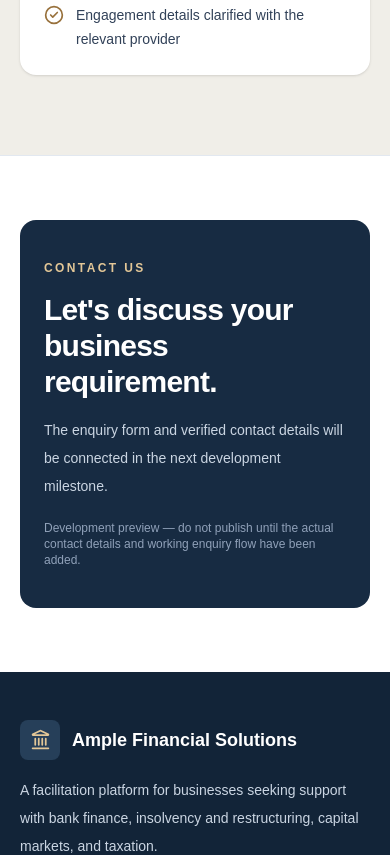
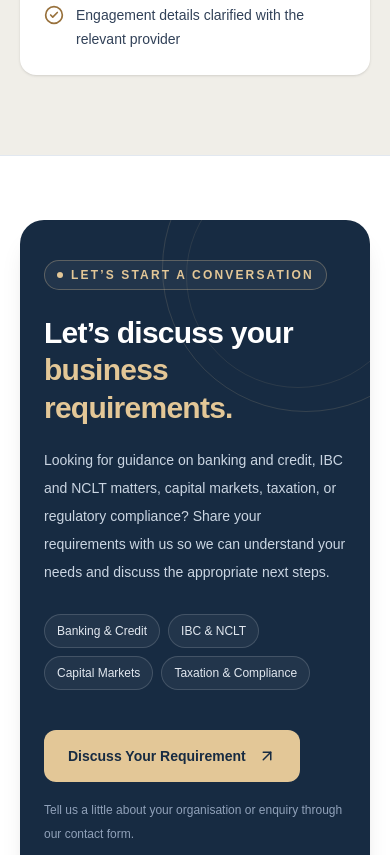
Before and after one commit to Kanav-ar/ample-financial-solutions-website, a Next.js app: page / in a window 390 px wide. Shown: the part 4300-5155 px from the top of the page. Built offline with nearby package versions, Linux system fonts and the light colour scheme.

Commit message:
fix: update service and contact links in ServicePageTemplate for correct navigation

```diff
--- a/src/app/page.tsx
+++ b/src/app/page.tsx
@@ -87,8 +87,8 @@ export default function HomePage() {
         <div className="absolute -right-24 -top-24 h-80 w-80 rounded-full border border-white/10" />
         <div className="absolute -right-12 -top-12 h-56 w-56 rounded-full border border-white/10" />
 
-        <div className="relative mx-auto grid max-w-7xl gap-14 px-5 py-20 sm:py-24 lg:grid-cols-[1.2fr_0.8fr] lg:items-center lg:px-8 lg:py-28">
-          <div>
+        <div className="relative mx-auto grid max-w-7xl gap-14 px-5 py-20 sm:py-21 lg:grid-cols-[1.2fr_0.8fr] lg:px-8 lg:py-21">
+          <div className="lg:pt-8">
             <p className="text-xs font-semibold uppercase tracking-[0.24em] text-[#e3c797]">
               Finance · Insolvency · Taxation
             </p>
@@ -274,27 +274,73 @@ export default function HomePage() {
       </section>
 
       <section id="contact" className="scroll-mt-32 bg-white">
-        <div className="mx-auto max-w-7xl px-5 py-16 sm:py-20 lg:px-8">
-          <div className="rounded-2xl bg-[#172b42] px-6 py-10 text-white sm:px-10 sm:py-12">
-            <p className="text-xs font-semibold uppercase tracking-[0.2em] text-[#e3c797]">
-              Contact Us
-            </p>
+       <div className="mx-auto max-w-7xl px-5 py-16 sm:py-20 lg:px-8">
+  <div className="relative overflow-hidden rounded-3xl bg-[#172b42] px-6 py-10 text-white shadow-xl sm:px-10 sm:py-12 lg:px-14 lg:py-14">
+    {/* Decorative background accent */}
+    <div
+      aria-hidden="true"
+      className="pointer-events-none absolute -right-20 -top-24 h-72 w-72 rounded-full border border-[#e3c797]/15 sm:h-96 sm:w-96"
+    />
+    <div
+      aria-hidden="true"
+      className="pointer-events-none absolute -right-10 -top-14 h-56 w-56 rounded-full border border-[#e3c797]/10 sm:h-80 sm:w-80"
+    />
 
-            <h2 className="mt-4 max-w-2xl text-3xl font-semibold tracking-tight sm:text-4xl">
-              Let's discuss your business requirement.
-            </h2>
+    <div className="relative grid gap-10 md:grid-cols-[1fr_auto] md:items-center">
+      <div className="max-w-2xl">
+        <div className="inline-flex items-center gap-2 rounded-full border border-[#e3c797]/30 bg-white/5 px-3 py-1.5">
+          <span className="h-1.5 w-1.5 rounded-full bg-[#e3c797]" />
+          <span className="text-xs font-semibold uppercase tracking-[0.18em] text-[#e3c797]">
+            Let’s Start a Conversation
+          </span>
+        </div>
 
-            <p className="mt-4 max-w-xl text-sm leading-7 text-slate-300">
-              The enquiry form and verified contact details will be connected in
-              the next development milestone.
-            </p>
+        <h2 className="mt-6 text-3xl font-semibold leading-tight tracking-tight sm:text-4xl lg:text-5xl">
+          Let’s discuss your
+          <span className="text-[#e3c797]"> business requirements.</span>
+        </h2>
 
-            <p className="mt-5 text-xs text-slate-400">
-              Development preview — do not publish until the actual contact
-              details and working enquiry flow have been added.
-            </p>
-          </div>
+        <p className="mt-5 max-w-xl text-sm leading-7 text-slate-300 sm:text-base">
+          Looking for guidance on banking and credit, IBC and NCLT matters,
+          capital markets, taxation, or regulatory compliance? Share your
+          requirements with us so we can understand your needs and discuss the
+          appropriate next steps.
+        </p>
+
+        <div className="mt-7 flex flex-wrap gap-2">
+          {[
+            "Banking & Credit",
+            "IBC & NCLT",
+            "Capital Markets",
+            "Taxation & Compliance",
+          ].map((service) => (
+            <span
+              key={service}
+              className="rounded-full border border-white/15 bg-white/5 px-3 py-2 text-xs text-slate-200"
+            >
+              {service}
+            </span>
+          ))}
         </div>
+      </div>
+
+      <div className="relative flex flex-col items-start gap-4 md:items-start md:pl-6">
+        <Link
+          href="/contact"
+          className="inline-flex items-center justify-center gap-3 rounded-xl bg-[#e3c797] px-6 py-4 text-sm font-semibold text-[#172b42] transition-all duration-200 hover:bg-[#f0dcb5] focus-visible:outline-none focus-visible:ring-2 focus-visible:ring-[#e3c797] focus-visible:ring-offset-2 focus-visible:ring-offset-[#172b42]"
+        >
+          Discuss Your Requirement
+          <ArrowUpRight size={18} />
+        </Link>
+
+        <p className="max-w-xs text-xs leading-6 text-slate-400">
+          Tell us a little about your organisation or enquiry through our
+          contact form.
+        </p>
+      </div>
+    </div>
+  </div>
+</div>
       </section>
     </main>
   );
--- a/src/components/ServicePageTemplate.tsx
+++ b/src/components/ServicePageTemplate.tsx
@@ -28,7 +28,7 @@ export default function ServicePageTemplate({
       <section className="bg-[#172b42] text-white">
         <div className="mx-auto max-w-7xl px-5 py-16 sm:py-20 lg:px-8">
           <Link
-            href="/#services"
+            href="/services"
             className="inline-flex items-center gap-2 text-sm text-slate-300 transition-colors hover:text-white"
           >
             <ArrowLeft size={16} />
@@ -48,7 +48,7 @@ export default function ServicePageTemplate({
           </p>
 
           <Link
-            href="/#contact"
+            href="/contact"
             className="mt-8 inline-flex items-center gap-2 rounded-lg bg-[#e3c797] px-5 py-3.5 text-sm font-semibold text-[#172b42] transition-colors hover:bg-[#f0d9ae]"
           >
             Discuss Your Requirement
```
